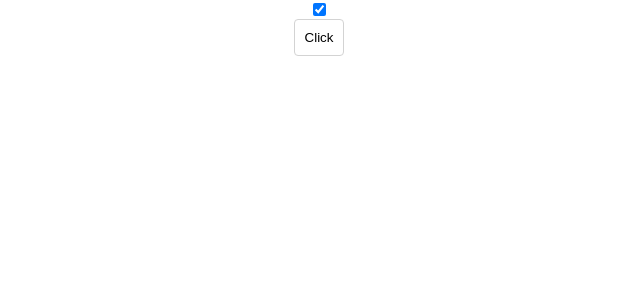
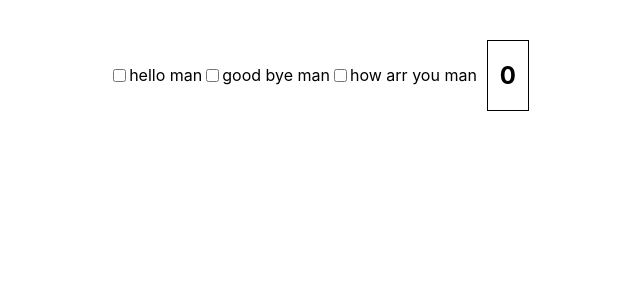
Before and after one commit to Kuzevych/habr_React, a React (Create React App) app: page / in a window 1280 px wide. Shown: the top 300 px of the page, without its empty margins (321-961 px from the left). Built offline with nearby package versions, Linux system fonts and the light colour scheme.

Commit message:
tests with state count

```diff
--- a/src/App.css
+++ b/src/App.css
@@ -1,25 +1,18 @@
-div {
+div{
+  margin-top: 10px;
   display: flex;
-  flex-direction: column;
+  flex-direction: row;
   align-items: center;
   justify-content: center;
 }
-
-h1 {
-  font-size: 3em;
+.count {
+  margin-left: 10px;
+  width: 40px;
+  border: 1px solid black;
 }
-
-button {
-  border: 1px solid lightgray;
-  background-color: transparent;
-  padding: 10px;
-  border-radius: 4px;
-}
-
-button:hover {
-  cursor: pointer;
-}
-
-button:focus {
-  outline:0;
-}
+/*.item {*/
+/*  width: calc(100%/4);*/
+/*  height: 200px;*/
+/*  border: 2px solid black;*/
+/*  margin: 30px 10px;*/
+/*}*/
--- a/src/App.js
+++ b/src/App.js
@@ -1,41 +1,46 @@
 import React, {Component} from "react"
 import '../src/App.css';
 import Item from "./components/Item";
-
+import Count from './components/Count';
+import item from './json/items';
 
 class App extends Component{
     constructor(){
         super()
         this.state = {
-            completed: true,
-            array: []
+            completed: item,
+            count: 0
         };
     }
 
-    changeStatus = (completed) => {
-        this.setState( prevState => {
-            const sortArray = prevState.array.sort((a,b)=>b-1)
-            const newArr = [...sortArray,sortArray.length]
+    handleChange = (block) => {
+        //console.log(block.status)
+        this.setState(prevState => {
+            const updateItem = prevState.completed.map(item => {
+                if(item.id===block.id){
+                    item.status=!item.status
+                }
+                return item
+            })
+
             return {
-                completed: !prevState.completed,
-                array: newArr
-            }
-        })
-    }
-
-    deleteLastFromArray =() => {
-        this.setState(prevState => {
-            return {
-                array: [...prevState.array,prevState.array.length]
+                completed: updateItem,
+                count: prevState.count+1
             }
         })
     }
 
     render(){
         return (
-            <Item toggleStatus={this.changeStatus}  checks={this.state.completed} deleteLastFromArray={this.deleteLastFromArray}/>
-            )
+            <div className='main'>
+                <div>
+                    {this.state.completed.map(item =><Item key={item.id} item={item} handleChange={this.handleChange}/>)}
+                </div>
+                <div>
+                    <Count count={this.state.count}/>
+                </div>
+            </div>
+        )
     }
 }
-
 export default App;
--- /dev/null
+++ b/src/components/Count.js
@@ -0,0 +1,11 @@
+import React from 'react';
+
+const Count = (props) => {
+    return (
+        <div className='count'>
+            <h2>{props.count}</h2>
+        </div>
+    )
+}
+
+export default Count;
--- a/src/components/Item.js
+++ b/src/components/Item.js
@@ -1,10 +1,11 @@
 import React from 'react';
 
 const Item = (props) => {
+
     return (
-        <div>
-            <input type='checkbox' checked={props.checks} onChange={()=>props.toggleStatus(props.checks)}/>
-            <button onClick={props.deleteLastFromArray}>Click</button>
+        <div className='item'>
+            <input onChange={()=>props.handleChange(props.item)} type='checkbox' checked={props.item.status}/>
+            <p>{props.item.text}</p>
         </div>
     )
 }
--- /dev/null
+++ b/src/json/items.json
@@ -0,0 +1,17 @@
+[
+  {
+    "id": 1,
+    "text": "hello man",
+    "status": false
+  },
+  {
+    "id": 2,
+    "text": "good bye man",
+    "status": false
+  },
+  {
+    "id": 3,
+    "text": "how arr you man",
+    "status": false
+  }
+]
```
